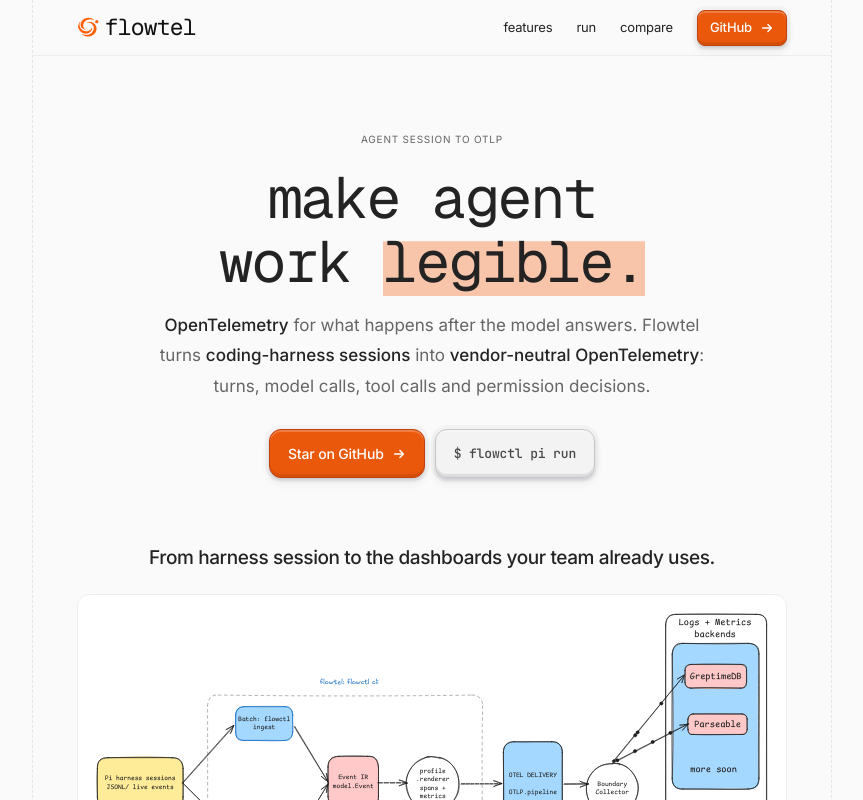
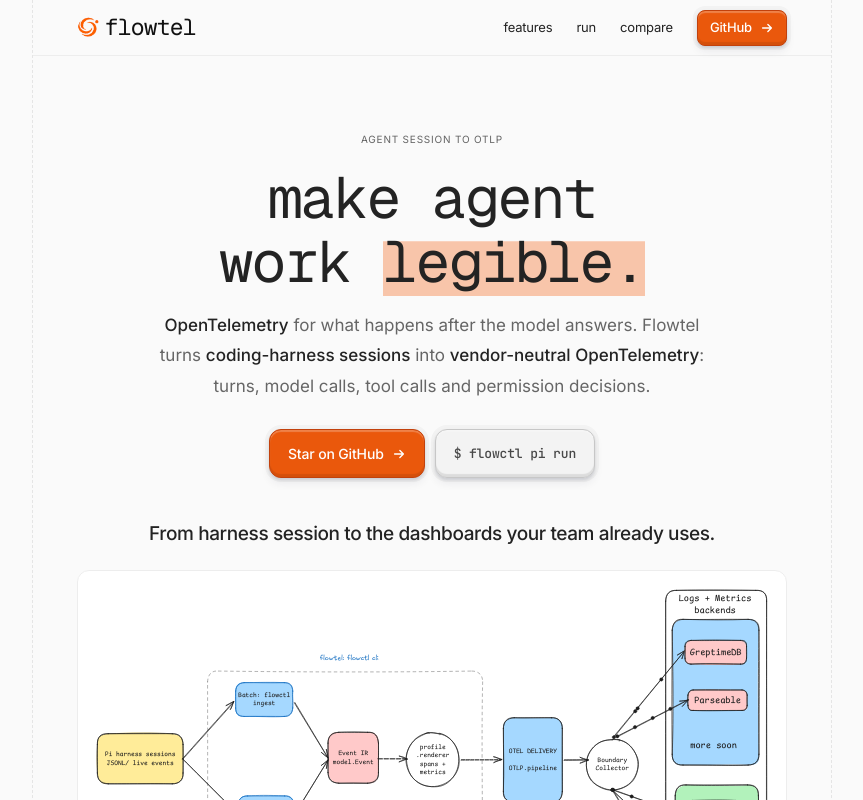
Before and after one commit to atharvamhaske/flowtel, a Next.js app: page / in a window 1280 px wide. Shown: the top 800 px of the page, without its empty margins (208-1071 px from the left). Built offline with nearby package versions, Linux system fonts and the light colour scheme.

Commit message:
style(site): tighten gap below hero buttons on desktop
Signed-off-by: atharvamhaske <atharvamhaske76@gmail.com>

```diff
--- a/app/landing.tsx
+++ b/app/landing.tsx
@@ -131,7 +131,7 @@
               $ flowctl pi run
             </a>
           </div>
-          <p className="mt-16 animate-rise text-[19px] font-medium tracking-[-0.4px] text-ink [animation-delay:240ms] motion-reduce:animate-none">
+          <p className="mt-16 animate-rise text-[19px] sm:mt-10 font-medium tracking-[-0.4px] text-ink [animation-delay:240ms] motion-reduce:animate-none">
             From harness session to the dashboards your team already uses.
           </p>
           <figure className="mt-5 animate-rise overflow-hidden rounded-xl border border-[#ededed] bg-paper p-2 [animation-delay:300ms] motion-reduce:animate-none sm:p-4">
```
